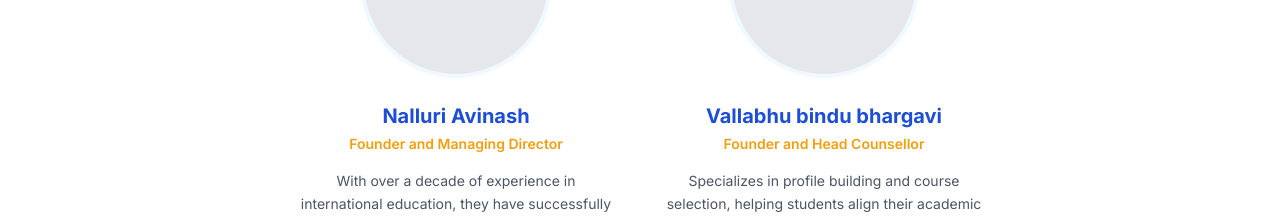
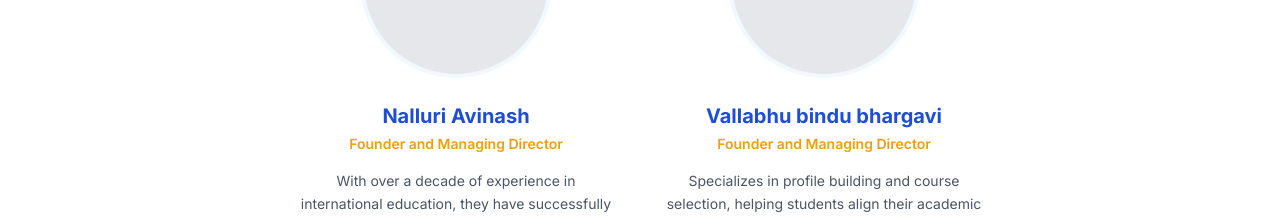
Before and after one commit to srikalyan28/arka-site, a Next.js app: page /about in a window 1280 px wide. Shown: the part 2162-2381 px from the top of the page. Built offline with nearby package versions, Linux system fonts and the light colour scheme.

Commit message:
chore: update Bindu Bhargavi role to Founder and Managing Director

```diff
--- a/src/data/team.ts
+++ b/src/data/team.ts
@@ -9,7 +9,7 @@ export const team = [
   {
     id: "team-2",
     name: "Vallabhu bindu bhargavi",
-    role: "Founder and Head Counsellor",
+    role: "Founder and Managing Director",
     bio: "Specializes in profile building and course selection, helping students align their academic backgrounds with future career goals.",
     image: "placeholder"
   }
```
